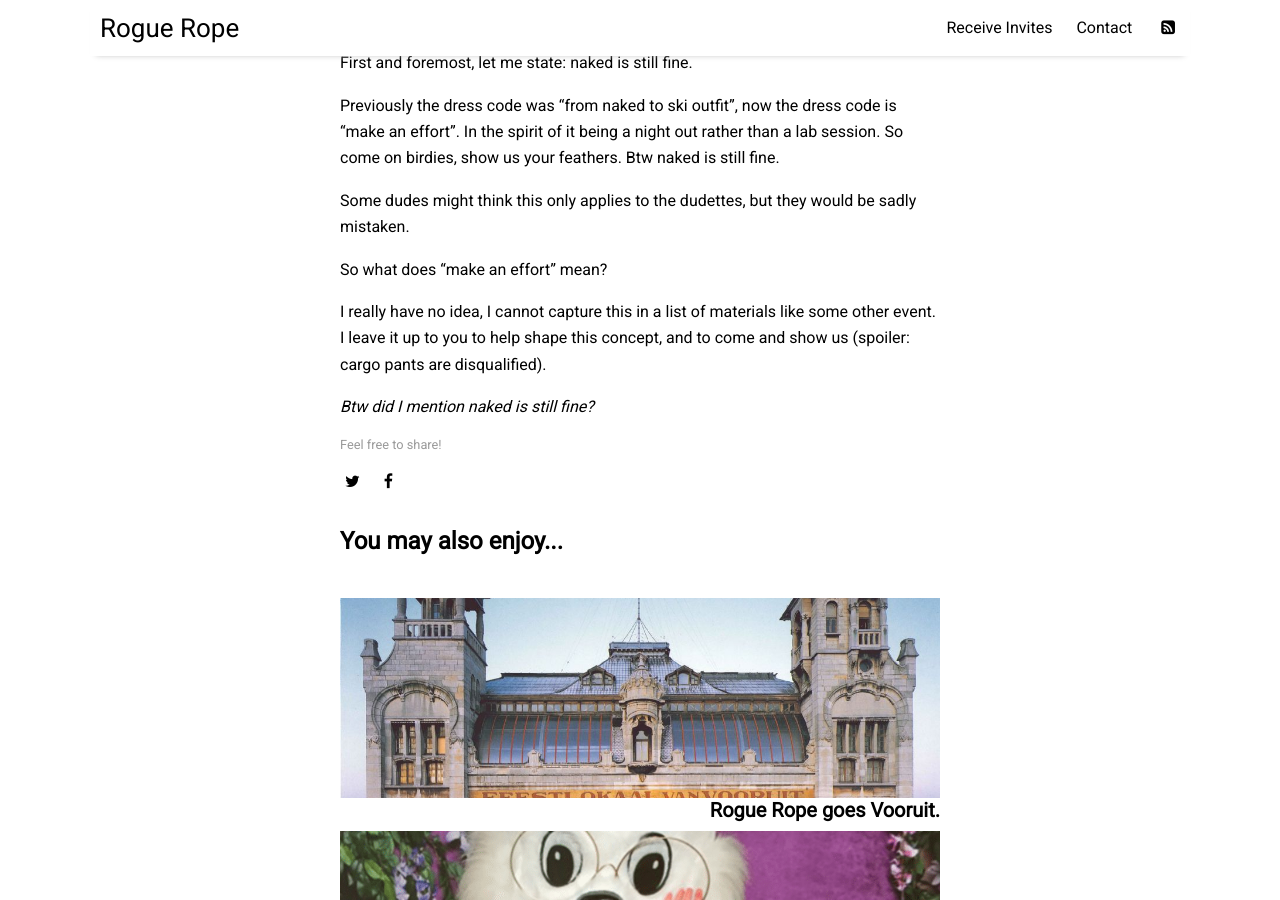
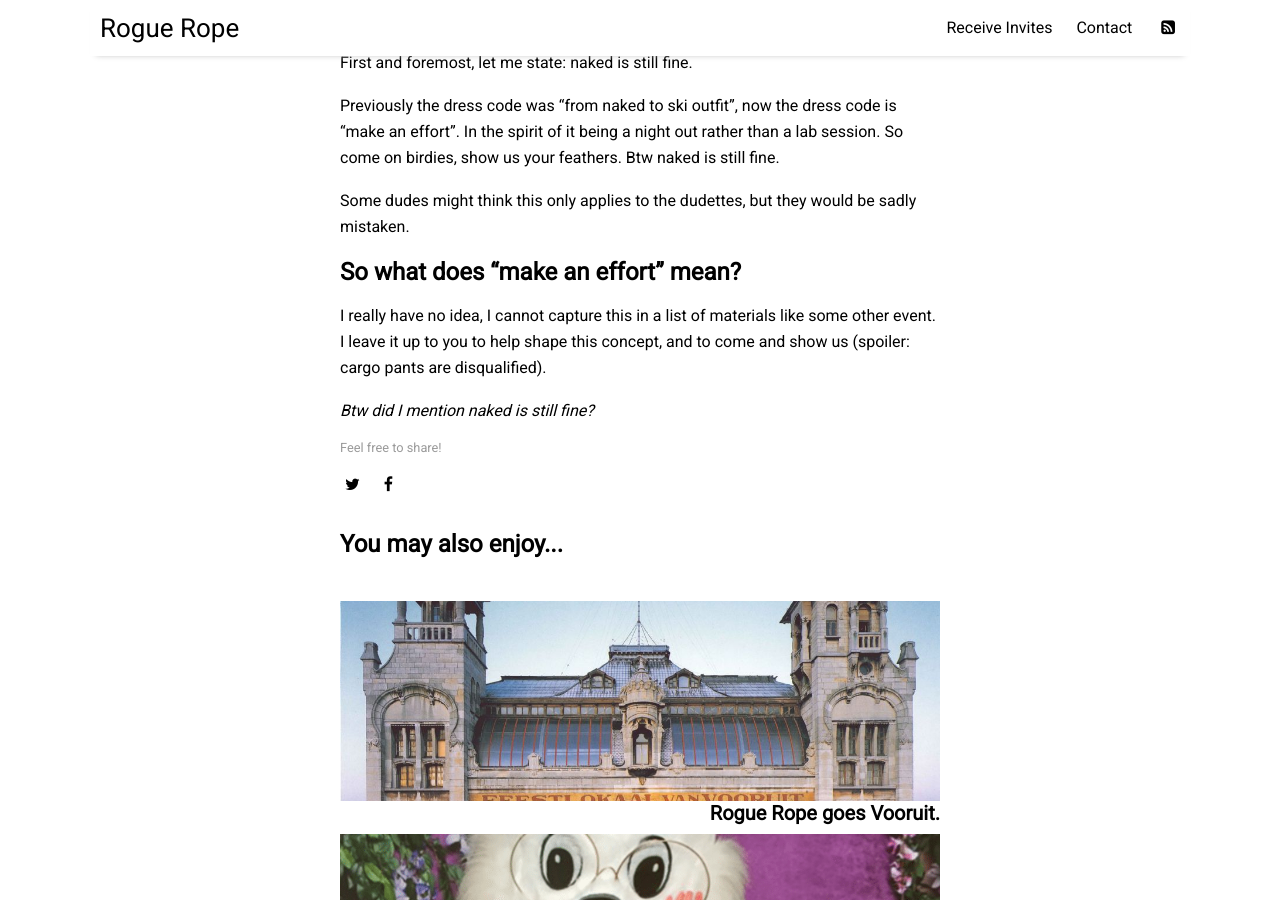
Before and after one commit to RogueRope/RogueRope, a Jekyll site: the page built from _posts/2018-12-10-Rogue-Rope-XV.md, in a window 1280 px wide and 900 px high, scrolled down 1708 px. Built offline with Jekyll 4.4.1, drawn with Linux system fonts in a browser that asks for light colours; nearby versions of some CDN libraries; comment, search, counter and statistics services are not loaded.

Commit message:
rephrase

```diff
--- a/_posts/2018-12-10-Rogue-Rope-XV.md
+++ b/_posts/2018-12-10-Rogue-Rope-XV.md
@@ -47,7 +47,7 @@ So come on birdies, show us your feathers. Btw naked is still fine.
 
 Some dudes might think this only applies to the dudettes, but they would be sadly mistaken.
 
-So what does "make an effort" mean?
+## So what does "make an effort" mean?
 
 I really have no idea, I cannot capture this in a list of materials like some other event. I leave it up to you to help shape this concept, and to come and show us (spoiler: cargo pants are disqualified).
 
```
